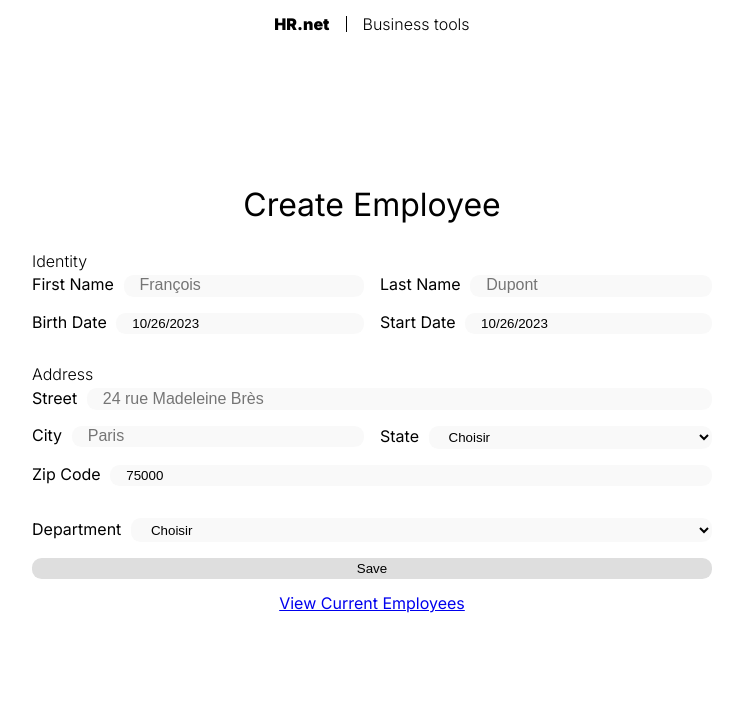
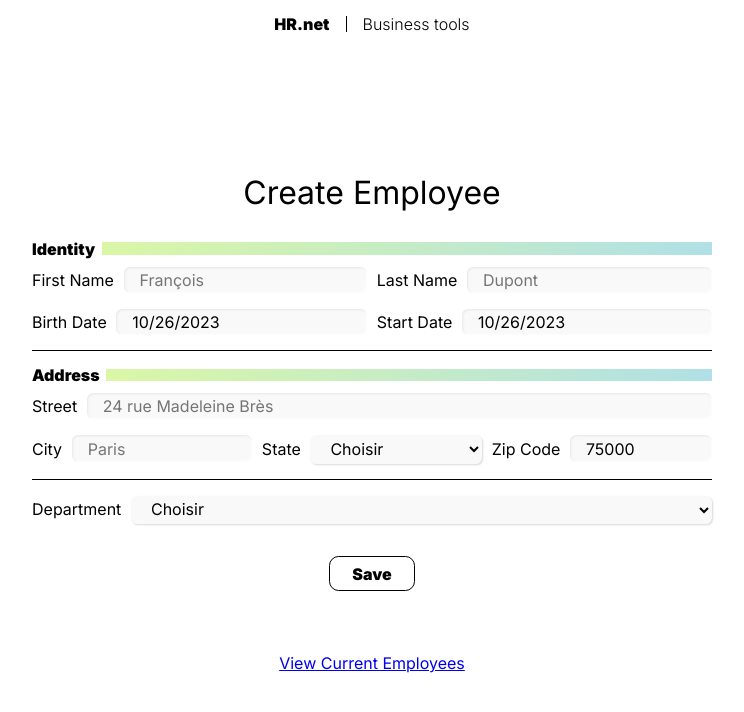
Before and after one commit to ClementAver/OC-WealthHealth, a React (Vite) app: page / in a window 1280 px wide. Shown: the top 712 px of the page, without its empty margins (268-1012 px from the left). Built offline with nearby package versions, Linux system fonts and the light colour scheme.

Commit message:
Refactors styling

```diff
--- a/public/css/style.css
+++ b/public/css/style.css
@@ -148,6 +148,7 @@ body {
 }
 
 .app {
+  padding-top: 48px;
   min-height: 100vh;
   display: flex;
   flex-flow: column nowrap;
@@ -164,44 +165,67 @@ h1 {
   display: flex;
   flex-flow: column nowrap;
   max-width: 680px;
-  margin-bottom: 1rem;
+  margin: 0 auto 4rem;
   /* Firefox */
   /* Chrome */
 }
-.form-container {
+.form__container {
   display: flex;
   flex-flow: row wrap;
-  column-gap: 1rem;
+  column-gap: 0.6rem;
+  max-width: 100%;
 }
-.form-item {
-  position: relative;
+.form__item {
   display: flex;
   flex-flow: row nowrap;
   gap: 0.6rem;
   align-items: baseline;
-  justify-content: baseline;
   margin-bottom: 1rem;
-  flex: 1 2 680px;
+  position: relative;
+  flex-grow: 2;
 }
-.form-item-half {
-  flex: 1 2 320px;
+.form__item--half {
+  flex-basis: 45%;
 }
-.form-item-third {
-  flex: 1 2 200px;
+.form__item--half input {
+  min-width: 90px;
+  width: 100%;
 }
-.form-item-invalid {
+.form__item--third {
+  flex-basis: 30%;
+}
+.form__item--third input {
+  min-width: 90px;
+  width: 100%;
+}
+.form__item--invalid {
   margin-bottom: 2rem;
-}
-.form > input:last-of-type,
-.form > select:last-of-type {
-  margin-bottom: 1rem;
 }
 .form fieldset {
   margin-bottom: 1rem;
+  position: relative;
 }
 .form fieldset legend {
-  font-weight: 300;
-  margin-bottom: 0.4rem;
+  font-weight: 900;
+  margin-bottom: 0.6rem;
+  width: 100%;
+  display: flex;
+  align-items: baseline;
+}
+.form fieldset .hr {
+  margin-left: 0.4rem;
+  height: 0.8rem;
+  background: linear-gradient(to right, #daf7a6, powderblue);
+  width: 100%;
+}
+.form fieldset::after {
+  content: "";
+  position: absolute;
+  bottom: 0;
+  left: 0;
+  width: 100%;
+  height: 1px;
+  background-color: black;
 }
 .form .react-datepicker-wrapper {
   display: flex;
@@ -210,17 +234,30 @@ h1 {
 .form .react-datepicker-wrapper .react-datepicker__input-container {
   display: flex;
 }
+.form label {
+  white-space: nowrap;
+}
 .form input,
 .form select {
+  font-family: "Inter", sans-serif;
+  font-size: 1rem;
+  padding: 0.2rem 1rem;
+  flex-grow: 2;
+  background-color: white;
   border: none;
-  border-radius: 0.6rem;
-  padding: 0.2rem 1rem;
+  border-radius: 0.4rem;
   background-color: rgba(222, 222, 222, 0.2);
-  flex-grow: 2;
+  box-shadow: inset 1px 1px 2px rgba(217, 217, 217, 0.5), inset -1px -1px 2px #ffffff;
 }
 .form input::placeholder,
 .form select::placeholder {
   font-size: 1rem;
+}
+.form select {
+  box-shadow: 1px 1px 2px rgb(217, 217, 217), -1px -1px 2px #ffffff;
+}
+.form__last-item {
+  margin-bottom: 2rem;
 }
 .form .invalid {
   width: 100%;
@@ -240,19 +277,43 @@ h1 {
   margin: 0;
 }
 
-button {
-  border: none;
+.button {
+  font-family: "Inter", sans-serif;
+  font-weight: 500;
+  border: 1px solid black;
   border-radius: 0.6rem;
   padding: 0.2rem 1rem;
-  background-color: rgb(222, 222, 222);
+  background: none;
+}
+.button__submit {
+  align-self: center;
+  position: relative;
+  overflow: hidden;
+  font-size: 1rem;
+  font-weight: 900;
+  padding: 0.4rem 1.4rem;
+}
+.button__submit:hover::before {
+  transform: translateX(0);
+}
+.button__submit::before {
+  content: "";
+  position: absolute;
+  top: 0;
+  left: 0;
+  width: 100%;
+  height: 100%;
+  z-index: -1;
+  border-radius: 0.6rem;
+  transition: transform 0.3s ease-in-out;
+  background: linear-gradient(to right, #daf7a6, powderblue);
+  transform: translateX(-100%);
 }
 
 .home {
   display: flex;
   flex-flow: column nowrap;
   width: 100%;
-  justify-content: center;
-  align-items: center;
   padding: 1rem;
 }
 .home h1 {
@@ -260,20 +321,24 @@ button {
   font-weight: 400;
   margin-bottom: 2rem;
 }
+.home a {
+  margin: auto;
+}
 
 .header {
   width: 100%;
   display: flex;
   flex-flow: row nowrap;
-  justify-content: center;
   align-items: center;
   padding: 1rem 0 0.8rem;
+  background-color: white;
   align-items: baseline;
   gap: 1rem;
   position: fixed;
   top: 0;
 }
 .header span {
+  margin-left: auto;
   font-weight: 900;
   margin-bottom: 0.2rem;
 }
@@ -283,6 +348,7 @@ button {
   margin-bottom: 0.2rem;
 }
 .header p {
+  margin-right: auto;
   border-left: 1px solid black;
   padding-left: 1rem;
   font-weight: 300;
@@ -297,7 +363,7 @@ button {
   position: relative;
   font-family: "News Cycle", sans-serif;
 }
-.modal-bg {
+.modal__bg {
   z-index: 200;
   position: fixed;
   inset: 0;
@@ -309,13 +375,13 @@ button {
   justify-content: center;
   align-items: center;
 }
-.modal-icon {
+.modal__icon {
   position: absolute;
   top: -0.7rem;
   right: -0.7rem;
   width: 1.4rem;
 }
-.modal-icon-bg {
+.modal__icon__bg {
   position: absolute;
   top: -0.6rem;
   right: -0.6rem;
@@ -325,4 +391,61 @@ button {
   border-radius: 50%;
 }
 
+.react-datepicker {
+  border: 1px solid black !important;
+  border-radius: 0.4 !important;
+  font-family: "Inter", sans-serif !important;
+}
+.react-datepicker__header {
+  border: none !important;
+  background-color: white !important;
+}
+.react-datepicker__header::after {
+  content: "";
+  position: absolute;
+  bottom: 0;
+  left: 5%;
+  width: 90%;
+  height: 1px;
+  background-color: black;
+}
+.react-datepicker__current-month {
+  font-weight: 900 !important;
+}
+.react-datepicker__day {
+  color: black !important;
+}
+.react-datepicker__day--selected {
+  background-color: black !important;
+  color: white !important;
+}
+.react-datepicker__day--selected:hover {
+  background-color: grey !important;
+}
+.react-datepicker__day--keyboard-selected {
+  background: #daf7a6 !important;
+}
+.react-datepicker__day--keyboard-selected:hover {
+  background-color: grey !important;
+  color: white !important;
+}
+.react-datepicker__triangle {
+  display: none;
+}
+.react-datepicker__navigation {
+  transform: scale(0.6) !important;
+  border-radius: 50% !important;
+  border: 2px solid black !important;
+}
+.react-datepicker__navigation-icon {
+  transform: scale(0.8);
+  top: 0 !important;
+  left: 0 !important;
+  right: 0 !important;
+}
+.react-datepicker__navigation-icon::before {
+  border-color: black !important;
+  border-width: 2px 2px 0 0 !important;
+}
+
 /*# sourceMappingURL=style.css.map */
--- a/src/components/Forms/AddEmployeeForm/AddEmployeeForm.tsx
+++ b/src/components/Forms/AddEmployeeForm/AddEmployeeForm.tsx
@@ -130,9 +130,12 @@ export default function AddEmployeeForm() {
       id="create-employee"
     >
       <fieldset>
-        <legend>Identity</legend>
-        <div className="form-container">
-          <div className={`form-item  form-item-half ${showValidation.firstName ? "form-item-invalid" : ""}`}>
+        <legend>
+          Identity<div className="hr"></div>
+        </legend>
+
+        <div className="form__container">
+          <div className={`form__item  form__item--half ${showValidation.firstName ? "form__item--invalid" : ""}`}>
             <TextInput
               inputsState={inputsState}
               inputState="firstName"
@@ -144,7 +147,8 @@ export default function AddEmployeeForm() {
               validationMsg="3-64 caractères"
             />
           </div>
-          <div className={`form-item  form-item-half ${showValidation.lastName ? "form-item-invalid" : ""}`}>
+
+          <div className={`form__item  form__item--half ${showValidation.lastName ? "form__item--invalid" : ""}`}>
             <TextInput
               inputsState={inputsState}
               inputState="lastName"
@@ -156,7 +160,8 @@ export default function AddEmployeeForm() {
               validationMsg="3-64 caractères"
             />
           </div>
-          <div className={`form-item  form-item-half ${showValidation.birthDate ? "form-item-invalid" : ""}`}>
+
+          <div className={`form__item  form__item--half ${showValidation.birthDate ? "form__item--invalid" : ""}`}>
             <label htmlFor="birthDate">Birth Date</label>
             <DatePicker
               id="birthDate"
@@ -166,7 +171,8 @@ export default function AddEmployeeForm() {
               }}
             />
           </div>
-          <div className={`form-item  form-item-half ${showValidation.startDate ? "form-item-invalid" : ""}`}>
+
+          <div className={`form__item  form__item--half ${showValidation.startDate ? "form__item--invalid" : ""}`}>
             <label htmlFor="startDate">Start Date</label>
             <DatePicker
               id="startDate"
@@ -180,9 +186,11 @@ export default function AddEmployeeForm() {
       </fieldset>
 
       <fieldset>
-        <legend>Address</legend>
-        <div className="form-container">
-          <div className={`form-item ${showValidation.street ? "form-item-invalid" : ""}`}>
+        <legend>
+          Address<div className="hr"></div>
+        </legend>
+
+        <div className={`form__item ${showValidation.street ? "form__item--invalid" : ""}`}>
           <TextInput
             inputsState={inputsState}
             inputState="street"
@@ -194,7 +202,9 @@ export default function AddEmployeeForm() {
             validationMsg="3-256 caractères"
           />
         </div>
-          <div className={`form-item  form-item-third ${showValidation.city ? "form-item-invalid" : ""}`}>
+
+        <div className="form__container">
+          <div className={`form__item  form__item--third ${showValidation.city ? "form__item--invalid" : ""}`}>
             <TextInput
               inputsState={inputsState}
               inputState="city"
@@ -206,7 +216,8 @@ export default function AddEmployeeForm() {
               validationMsg="3-64 caractères"
             />
           </div>
-          <div className={`form-item  form-item-third ${showValidation.state ? "form-item-invalid" : ""}`}>
+
+          <div className={`form__item  form__item--third ${showValidation.state ? "form__item--invalid" : ""}`}>
             <Select
               inputsState={inputsState}
               inputState="state"
@@ -222,7 +233,8 @@ export default function AddEmployeeForm() {
               validationMsg="Choisir une option"
             />
           </div>
-          <div className={`form-item  form-item-third ${showValidation.state ? "form-item-invalid" : ""}`}>
+
+          <div className={`form__item  form__item--third ${showValidation.state ? "form__item--invalid" : ""}`}>
             <NumberInput
               inputsState={inputsState}
               inputState="zipCode"
@@ -237,8 +249,8 @@ export default function AddEmployeeForm() {
         </div>
       </fieldset>
 
-      <div className="form-container">
-        <div className={`form-item  ${showValidation.department ? "form-item-invalid" : ""}`}>
+      <div className="form__container">
+        <div className={`form__item form__last-item  ${showValidation.department ? "form__item--invalid" : ""}`}>
           <Select
             inputsState={inputsState}
             inputState="department"
--- a/src/components/Modals/SubmitModal/SubmitModal.tsx
+++ b/src/components/Modals/SubmitModal/SubmitModal.tsx
@@ -34,6 +34,7 @@ export default function Modal({ btnText, mdlText, validation, inputsState }: { b
     <>
       <button
         type="submit"
+        className="button button__submit"
         onClick={(e) => {
           e.stopPropagation();
           if (validation(inputsState)) handleOpen();
@@ -44,17 +45,17 @@ export default function Modal({ btnText, mdlText, validation, inputsState }: { b
 
       {showModal &&
         createPortal(
-          <div className="modal-bg">
+          <div className="modal__bg">
             <div
               className="modal"
               onClick={(e) => {
                 e.stopPropagation();
               }}
             >
-              <div className="modal-icon-bg"></div>
+              <div className="modal__icon__bg"></div>
               <svg
                 onClick={handleClose}
-                className="modal-icon"
+                className="modal__icon"
                 xmlns="http://www.w3.org/2000/svg"
                 viewBox="0 0 512 512"
               >
--- a/stylesheets/components/Datepicker.scss
+++ b/stylesheets/components/Datepicker.scss
@@ -0,0 +1,69 @@
+.react-datepicker {
+  border: 1px solid black !important;
+  border-radius: 0.4 !important;
+
+  font-family: "Inter", sans-serif !important;
+
+  &__header {
+    border: none !important;
+    background-color: white !important;
+
+    &::after {
+      content: "";
+      position: absolute;
+      bottom: 0;
+      left: 5%;
+      width: 90%;
+      height: 1px;
+      background-color: black;
+    }
+  }
+
+  &__current-month {
+    font-weight: 900 !important;
+  }
+
+  &__day {
+    color: black !important;
+
+    &--selected {
+      background-color: black !important;
+      color: white !important;
+
+      &:hover {
+        background-color: grey !important;
+      }
+    }
+
+    &--keyboard-selected {
+      background: #daf7a6 !important;
+      &:hover {
+        background-color: grey !important;
+        color: white !important;
+      }
+    }
+  }
+
+  &__triangle {
+    display: none;
+  }
+
+  &__navigation {
+    transform: scale(0.6) !important;
+    border-radius: 50% !important;
+    border: 2px solid black !important;
+
+    &-icon {
+      transform: scale(0.8);
+      top: 0 !important;
+      left: 0 !important;
+      right: 0 !important;
+
+      &::before {
+        border-color: black !important;
+
+        border-width: 2px 2px 0 0 !important;
+      }
+    }
+  }
+}
--- a/stylesheets/components/Header.scss
+++ b/stylesheets/components/Header.scss
@@ -2,9 +2,10 @@
   width: 100%;
   display: flex;
   flex-flow: row nowrap;
-  justify-content: center;
   align-items: center;
   padding: 1rem 0 0.8rem;
+
+  background-color: white;
 
   align-items: baseline;
   gap: 1rem;
@@ -13,6 +14,7 @@
   top: 0;
 
   span {
+    margin-left: auto;
     font-weight: 900;
     margin-bottom: 0.2rem;
     // border-bottom: 1px solid black;
@@ -25,6 +27,7 @@
   }
 
   p {
+    margin-right: auto;
     border-left: 1px solid black;
     padding-left: 1rem;
     font-weight: 300;
--- a/stylesheets/components/Modal.scss
+++ b/stylesheets/components/Modal.scss
@@ -7,7 +7,7 @@
   position: relative;
   font-family: "News Cycle", sans-serif;
 
-  &-bg {
+  &__bg {
     z-index: 200;
     position: fixed;
     inset: 0;
@@ -20,13 +20,13 @@
     align-items: center;
   }
 
-  &-icon {
+  &__icon {
     position: absolute;
     top: -0.7rem;
     right: -0.7rem;
     width: 1.4rem;
 
-    &-bg {
+    &__bg {
       position: absolute;
       top: -0.6rem;
       right: -0.6rem;
--- a/stylesheets/globals/buttons.scss
+++ b/stylesheets/globals/buttons.scss
@@ -1,6 +1,41 @@
-button {
-  border: none;
+.button {
+  font-family: "Inter", sans-serif;
+  font-weight: 500;
+
+  border: 1px solid black;
   border-radius: 0.6rem;
   padding: 0.2rem 1rem;
-  background-color: rgba(222, 222, 222, 1);
+
+  background: none;
+
+  &__submit {
+    align-self: center;
+    position: relative;
+
+    overflow: hidden;
+
+    font-size: 1rem;
+    font-weight: 900;
+    padding: 0.4rem 1.4rem;
+
+    &:hover::before {
+      transform: translateX(0);
+    }
+
+    &::before {
+      content: "";
+      position: absolute;
+      top: 0;
+      left: 0;
+      width: 100%;
+      height: 100%;
+      z-index: -1;
+      border-radius: 0.6rem;
+
+      transition: transform 0.3s ease-in-out;
+
+      background: linear-gradient(to right, #daf7a6, powderblue);
+      transform: translateX(-100%);
+    }
+  }
 }
--- a/stylesheets/globals/forms.scss
+++ b/stylesheets/globals/forms.scss
@@ -3,49 +3,78 @@
   flex-flow: column nowrap;
 
   max-width: 680px;
-  margin-bottom: 1rem;
+  margin: 0 auto 4rem;
 
-  &-container {
+  &__container {
     display: flex;
     flex-flow: row wrap;
-    column-gap: 1rem;
+    column-gap: 0.6rem;
+    max-width: 100%;
   }
 
-  &-item {
-    position: relative;
+  &__item {
     display: flex;
     flex-flow: row nowrap;
     gap: 0.6rem;
     align-items: baseline;
-    justify-content: baseline;
     margin-bottom: 1rem;
 
-    flex: 1 2 680px;
+    position: relative;
 
-    &-half {
-      flex: 1 2 320px;
+    flex-grow: 2;
+
+    &--half {
+      flex-basis: 45%;
+
+      input {
+        min-width: 90px;
+        width: 100%;
+      }
     }
 
-    &-third {
-      flex: 1 2 200px;
+    &--third {
+      flex-basis: 30%;
+
+      input {
+        min-width: 90px;
+        width: 100%;
+      }
     }
 
-    &-invalid {
+    &--invalid {
       margin-bottom: 2rem;
     }
   }
 
-  > input:last-of-type,
-  > select:last-of-type {
-    margin-bottom: 1rem;
-  }
-
   fieldset {
     margin-bottom: 1rem;
+    position: relative;
 
     legend {
-      font-weight: 300;
-      margin-bottom: 0.4rem;
+      font-weight: 900;
+      margin-bottom: 0.6rem;
+      width: 100%;
+
+      display: flex;
+      align-items: baseline;
+    }
+
+    .hr {
+      margin-left: 0.4rem;
+      height: 0.8rem;
+      background: linear-gradient(to right, #daf7a6, powderblue);
+      width: 100%;
+    }
+
+    &::after {
+      content: "";
+      position: absolute;
+      bottom: 0;
+      left: 0;
+      width: 100%;
+      height: 1px;
+      // background: linear-gradient(to right, #daf7a6, powderblue);
+      background-color: black;
     }
   }
 
@@ -57,17 +86,37 @@
     }
   }
 
+  label {
+    white-space: nowrap;
+  }
+
   input,
   select {
+    font-family: "Inter", sans-serif;
+    font-size: 1rem;
+
+    padding: 0.2rem 1rem;
+    flex-grow: 2;
+
+    background-color: white;
+
     border: none;
-    border-radius: 0.6rem;
-    padding: 0.2rem 1rem;
+    border-radius: 0.4rem;
     background-color: rgba(222, 222, 222, 0.2);
-    flex-grow: 2;
+
+    box-shadow: inset 1px 1px 2px rgba(217, 217, 217, 0.5), inset -1px -1px 2px #ffffff;
 
     &::placeholder {
       font-size: 1rem;
     }
+  }
+
+  select {
+    box-shadow: 1px 1px 2px rgba(217, 217, 217, 1), -1px -1px 2px #ffffff;
+  }
+
+  &__last-item {
+    margin-bottom: 2rem;
   }
 
   .invalid {
--- a/stylesheets/main.scss
+++ b/stylesheets/main.scss
@@ -147,6 +147,7 @@ body {
 }
 
 .app {
+  padding-top: 48px;
   min-height: 100vh;
   display: flex;
   flex-flow: column nowrap;
--- a/stylesheets/pages/Home.scss
+++ b/stylesheets/pages/Home.scss
@@ -2,9 +2,6 @@
   display: flex;
   flex-flow: column nowrap;
   width: 100%;
-
-  justify-content: center;
-  align-items: center;
 
   padding: 1rem;
 
@@ -13,4 +10,8 @@
     font-weight: 400;
     margin-bottom: 2rem;
   }
+
+  a {
+    margin: auto;
+  }
 }
```
Also changed, not shown: 2 other files (tests, documents, lock files or other folders). Lines whose indentation alone changed are shown as unchanged.
